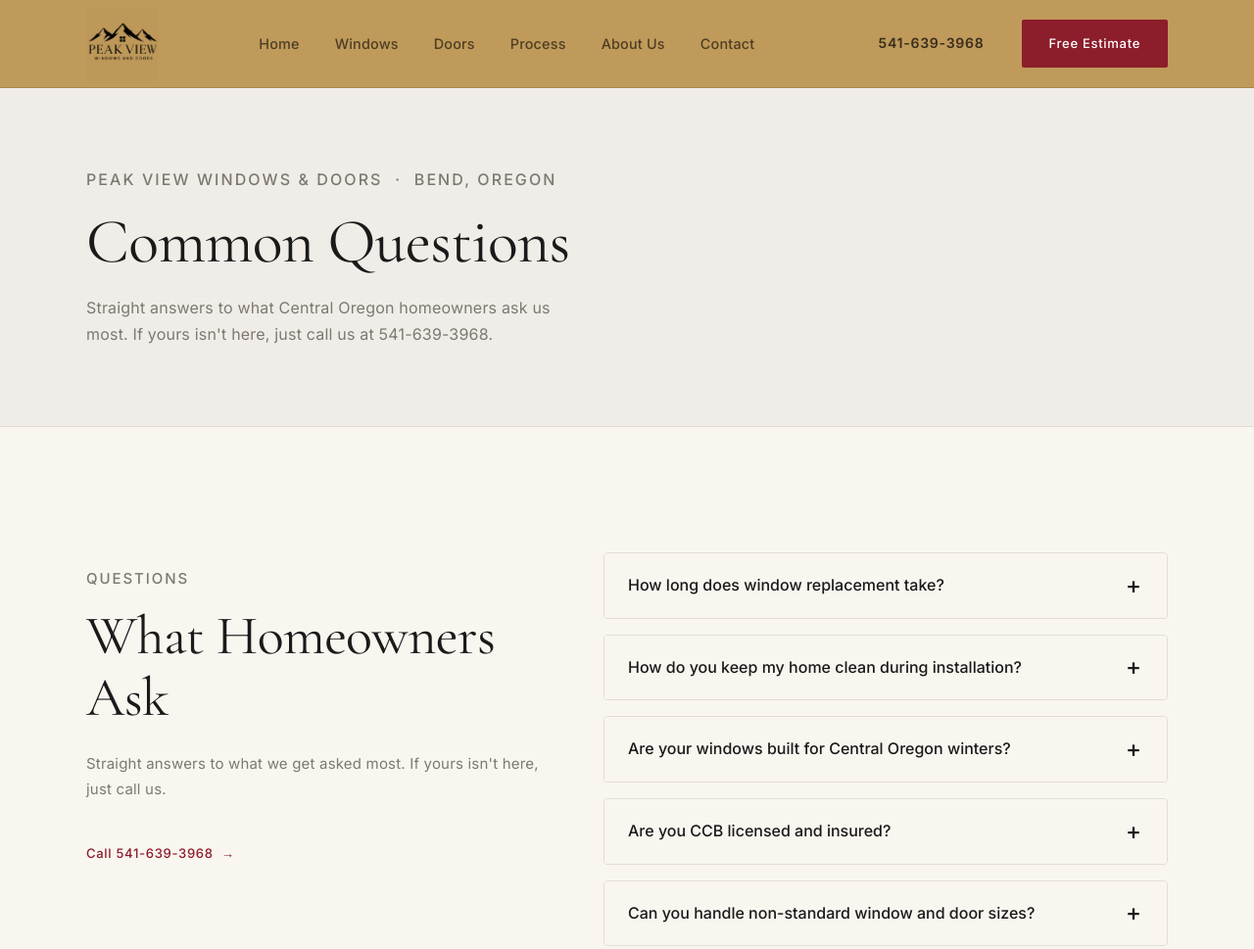
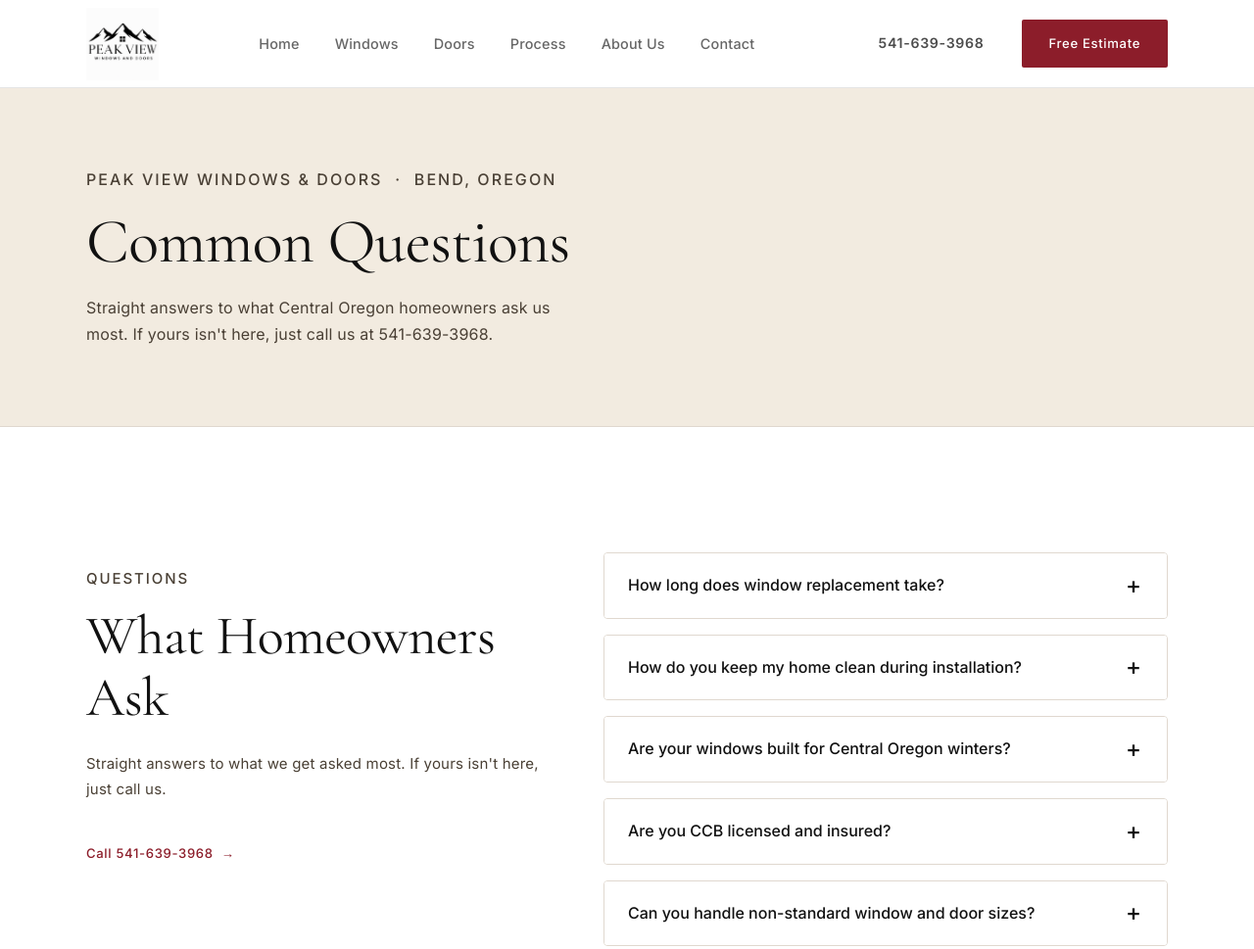
Before and after one commit to clancybooher/peak-view-windows, a plain HTML site: page faq.html in a window 1280 px wide. Shown: the top 969 px of the page at 98% size. Drawn offline with nearby package versions, Linux system fonts and the light colour scheme.

Commit message:
New color scheme: white, black, warm linen, keep red accent
Co-Authored-By: Claude Sonnet 4.6 <noreply@anthropic.com>

```diff
--- a/styles.css
+++ b/styles.css
@@ -2,17 +2,17 @@
 
 /* ─── TOKENS ─────────────────────────────────────────────── */
 :root {
-  --bg:           #F9F6F0;
-  --bg-alt:       #F0EDE8;
-  --bg-dark:      #18181A;
-  --text:         #1A1A1A;
-  --text-muted:   #7C7971;
-  --text-light:   #B0AAA3;
+  --bg:           #FFFFFF;
+  --bg-alt:       #F2EBE0;
+  --bg-dark:      #111111;
+  --text:         #111111;
+  --text-muted:   #4A4035;
+  --text-light:   #7A6E64;
   --accent:       #8C1D2A;
   --accent-dark:  #6B1313;
-  --accent-light: #E8E3DA;
-  --gold:         #C09A5A;
-  --border:       #E2DDD6;
+  --accent-light: #F2EBE0;
+  --gold:         #FFFFFF;
+  --border:       #E0D8CF;
   --white:        #FFFFFF;
 
   --font-display: 'Cormorant Garamond', Georgia, serif;
```
Also changed, not shown: CLAUDE.md (+24 -1 lines).
